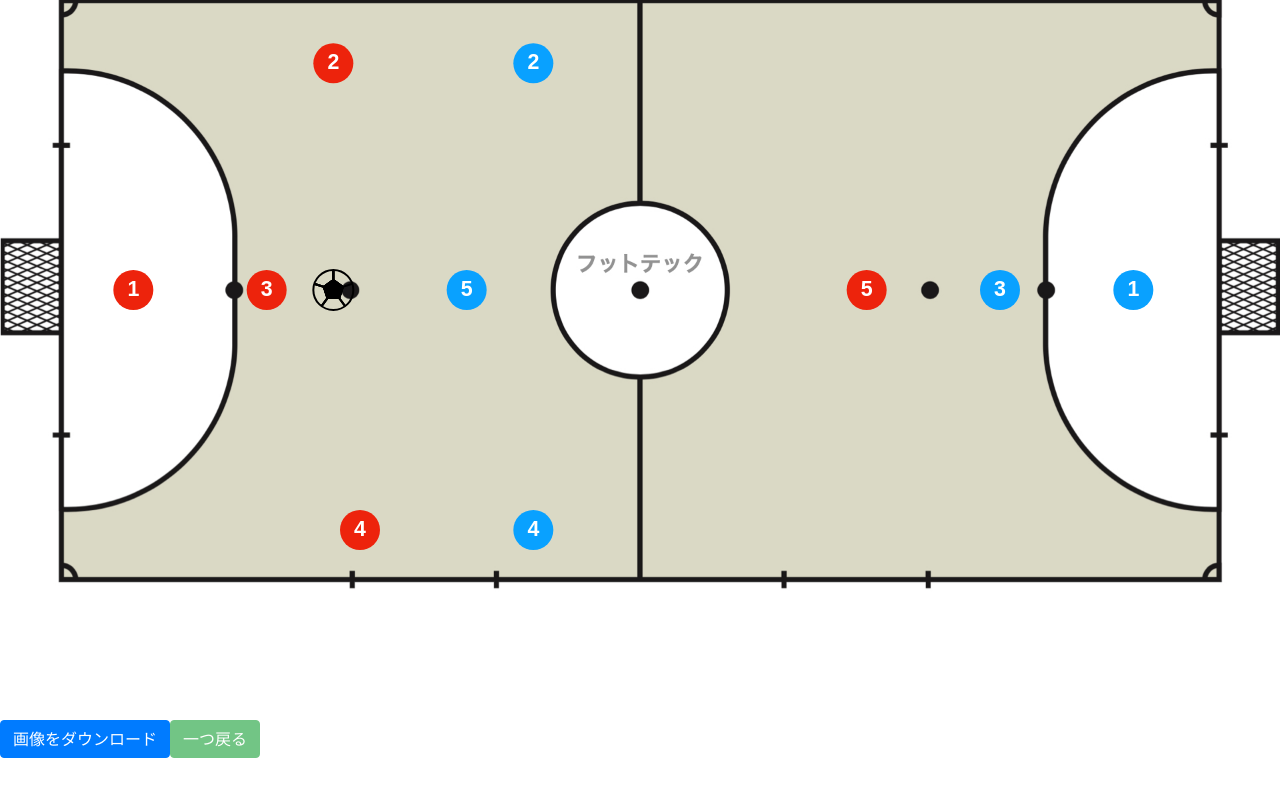
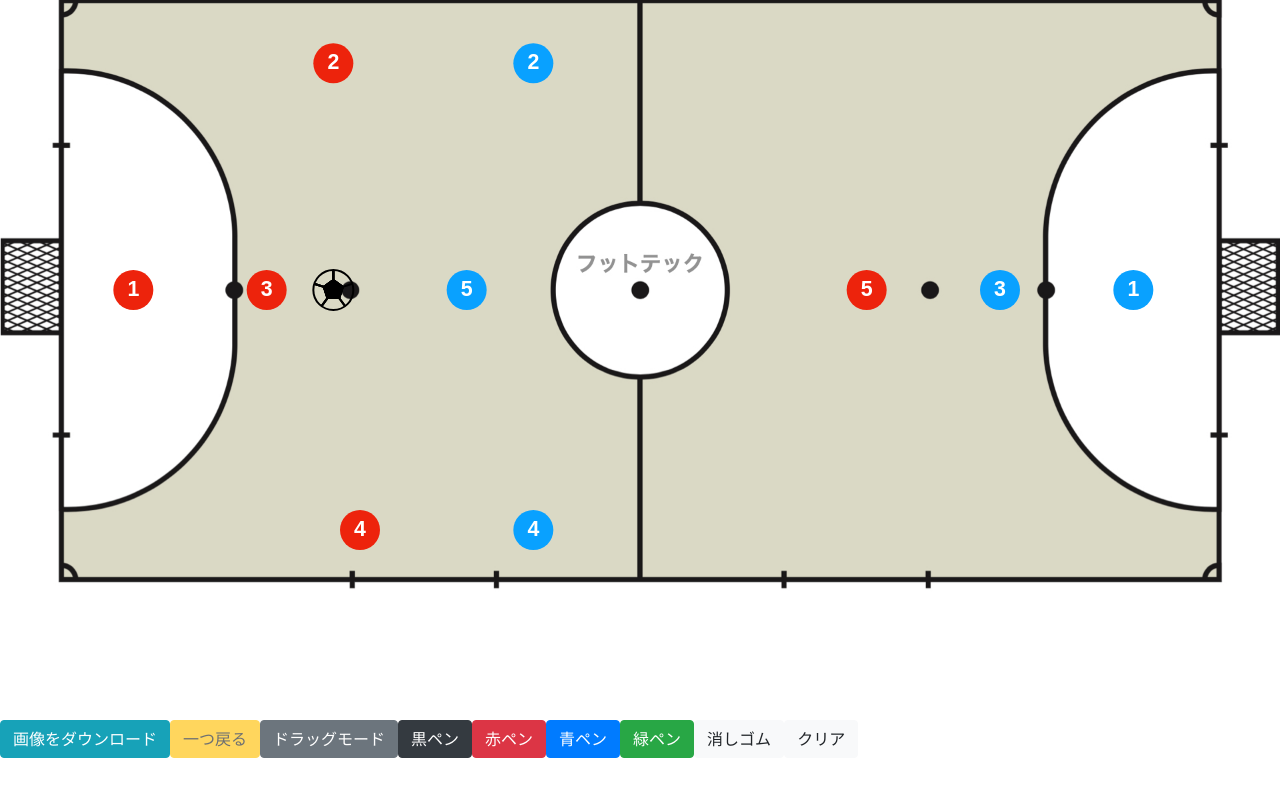
Before and after one commit to TakatsuNobuhiro/futsal_canvas_board, a Nuxt app: page / in a window 1280 px wide. Shown: the top 796 px of the page. Built offline with nearby package versions, Linux system fonts and the light colour scheme.

Commit message:
feat paint機能

```diff
--- a/components/Board.vue
+++ b/components/Board.vue
@@ -16,10 +16,18 @@
         @mouseup="mouseUp"
         @mouseout="mouseUp"
       />
+      <canvas id="paint-canvas"></canvas>
     </div>
     <div>
-      <a class="btn btn-primary" id="download" href="">画像をダウンロード</a>
-      <button class="btn btn-success" @click="undo" :disabled="isUndo" >一つ戻る</button>
+      <a class="btn btn-info" id="download" href="">画像をダウンロード</a>
+      <button class="btn btn-warning" @click="undo" :disabled="isUndo" >一つ戻る</button>
+      <button class="btn btn-secondary" @click="dragMode">ドラッグモード</button>
+      <button class="btn btn-dark" @click="penBlack">黒ペン</button>
+      <button class="btn btn-danger" @click="penRed">赤ペン</button>
+      <button class="btn btn-primary" @click="penBlue">青ペン</button>
+      <button class="btn btn-success" @click="penGreen">緑ペン</button>
+      <button class="btn btn-light" @click="eraser">消しゴム</button>
+      <button class="btn btn-light" @click="clearPaint">クリア</button>
     </div>
   </div>
 </template>
@@ -35,10 +43,12 @@ export default class Board extends Vue {
   container: HTMLElement | null = null
   canvas: HTMLCanvasElement | null = null
   baseCanvas: HTMLCanvasElement | null = null
+  paintCanvas: HTMLCanvasElement | null = null
   dummyCanvas: HTMLCanvasElement | null = null
   context: CanvasRenderingContext2D | null = null
   baseCanvasContext: CanvasRenderingContext2D | null = null
   dummyCanvasContext: CanvasRenderingContext2D | null = null
+  paintCanvasContext: CanvasRenderingContext2D | null = null
   scale: number = 0
   imageScale: number = 0
   dlLink: HTMLAnchorElement | null = null
@@ -54,6 +64,59 @@ export default class Board extends Vue {
   dx: number = 0
   dy: number = 0
   image: HTMLImageElement = new Image
+  canvasMode: string = 'drag'
+  isPaint: boolean = false
+
+  dragMode () {
+    this.canvasMode = 'drag'
+  }
+
+  setPen (lineWidth: number) {
+    const ctx = this.paintCanvasContext as CanvasRenderingContext2D
+    ctx.lineCap = 'round';
+    ctx.lineJoin = 'round';
+    ctx.lineWidth = lineWidth;
+  }
+
+  penBlack () {
+    const ctx = this.paintCanvasContext as CanvasRenderingContext2D
+    this.setPen(5)
+    ctx.globalCompositeOperation = 'source-over';
+    ctx.strokeStyle = '#000000';
+    this.canvasMode = 'paint'
+  }
+  penRed () {
+    const ctx = this.paintCanvasContext as CanvasRenderingContext2D
+    ctx.globalCompositeOperation = 'source-over';
+    ctx.strokeStyle = 'red';
+    this.setPen(5)
+    this.canvasMode = 'paint'
+  }
+
+  penBlue () {
+    const ctx = this.paintCanvasContext as CanvasRenderingContext2D
+    ctx.globalCompositeOperation = 'source-over';
+    ctx.strokeStyle = 'blue';
+    this.setPen(5)
+    this.canvasMode = 'paint'
+  }
+
+  penGreen () {
+    const ctx = this.paintCanvasContext as CanvasRenderingContext2D
+    ctx.globalCompositeOperation = 'source-over';
+    ctx.strokeStyle = 'green';
+    this.setPen(5)
+    this.canvasMode = 'paint'
+  }
+  eraser () {
+    (this.paintCanvasContext as CanvasRenderingContext2D).globalCompositeOperation = 'destination-out'
+    this.setPen(30)
+    this.canvasMode = 'paint'
+  }
+
+  clearPaint () {
+    (this.paintCanvasContext as CanvasRenderingContext2D).clearRect(0,0,1920,3000)
+  }
 
   drawObject(player: [number, number, number, string], context: CanvasRenderingContext2D | null) {
     if (player[0] === 0) {
@@ -143,6 +206,7 @@ export default class Board extends Vue {
       mouseX = (event as MouseEvent).pageX / this.scale
       mouseY = ((event as MouseEvent).pageY)/ this.scale
     }
+    if (this.canvasMode === 'drag'){
       for (let i = 0; i < this.objects.length; i++) {
         let player = this.objects[i]
         // マウスがオブジェクト上にあるか判定
@@ -158,6 +222,13 @@ export default class Board extends Vue {
         } else {
           this.isDrag = false
         }
+      }
+    }else if (this.canvasMode === 'paint'){
+      const ctx = this.paintCanvasContext as CanvasRenderingContext2D
+      ctx.beginPath()
+      ctx.lineTo(mouseX, mouseY)
+      ctx.stroke()
+      this.isPaint = true
     }
   }
 
@@ -178,6 +249,7 @@ export default class Board extends Vue {
       this.objects[0].splice(2,1,mouseY - this.dy)
       this.drawObjects(this.context)
     }
+    if (this.canvasMode === 'drag'){
       for (let i = 0; i < this.objects.length; i++) {
         let player = this.objects[i]
         // マウスがオブジェクト上にあるか判定
@@ -187,6 +259,10 @@ export default class Board extends Vue {
           this.canvas!.style.cursor = 'move'
           return
         }
+      }
+    } else if(this.isPaint){
+      this.paintCanvasContext?.lineTo(mouseX, mouseY)
+      this.paintCanvasContext?.stroke()
     }
     this.canvas!.style.cursor = 'default'
   }
@@ -199,6 +275,10 @@ export default class Board extends Vue {
       localStorage.setItem('undoIndex', this.undoIndex.toString())
       this.isDrag = false
       localStorage.setItem('historyList', JSON.stringify(this.historyList))
+    }
+    if (this.isPaint){
+      this.paintCanvasContext?.closePath()
+      this.isPaint = false
     }
     this.updateDummyImage()
   }
@@ -240,6 +320,7 @@ export default class Board extends Vue {
     this.canvas = document.querySelector<HTMLElement>('#objects-canvas') as HTMLCanvasElement
     this.baseCanvas = document.querySelector<HTMLElement>('#base-canvas') as HTMLCanvasElement
     this.dummyCanvas = document.querySelector<HTMLElement>('#dummy-canvas') as HTMLCanvasElement
+    this.paintCanvas = document.querySelector<HTMLElement>('#paint-canvas') as HTMLCanvasElement
 
     const containerWidth = <number>this.container?.clientWidth
     const containerHeight = <number>this.container?.clientHeight
@@ -256,6 +337,10 @@ export default class Board extends Vue {
     this.dummyCanvas.width = containerWidth
     this.dummyCanvas.height = containerHeight
 
+    this.paintCanvasContext = this.paintCanvas.getContext('2d')
+    this.paintCanvas.width = containerWidth
+    this.paintCanvas.height = containerHeight
+
     let width = this.canvas.clientWidth
     this.image.src = "image/futtech_board.png"
     this.image.onload = () => {
@@ -265,6 +350,7 @@ export default class Board extends Vue {
       this.context?.setTransform(this.scale, 0, 0, this.scale, 0, 0)
       this.baseCanvasContext?.setTransform(this.scale, 0, 0, this.scale, 0, 0)
       this.dummyCanvasContext?.setTransform(this.scale, 0, 0, this.scale, 0, 0)
+      this.paintCanvasContext?.setTransform(this.scale, 0, 0, this.scale, 0, 0)
       this.drawBoardImage(this.baseCanvasContext)
       const savedHistoryList: string | null = localStorage.getItem('historyList')
       if (savedHistoryList){
@@ -316,6 +402,10 @@ canvas {
   z-index: 1;
 }
 
+#paint-canvas{
+  z-index: 2;
+}
+
 #dummy-canvas{
   z-index: -1;
 }
```
Lines whose indentation alone changed are shown as unchanged.
